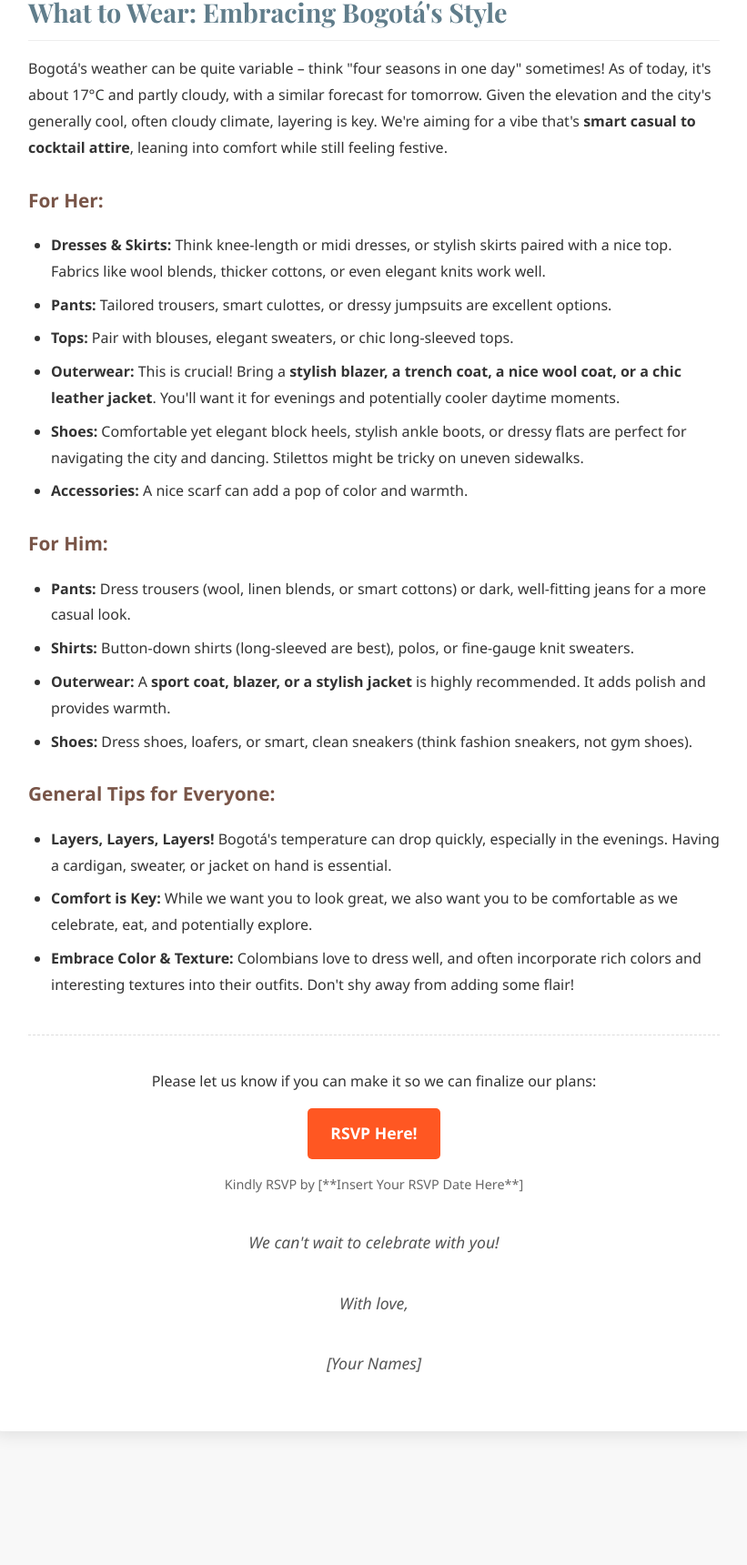
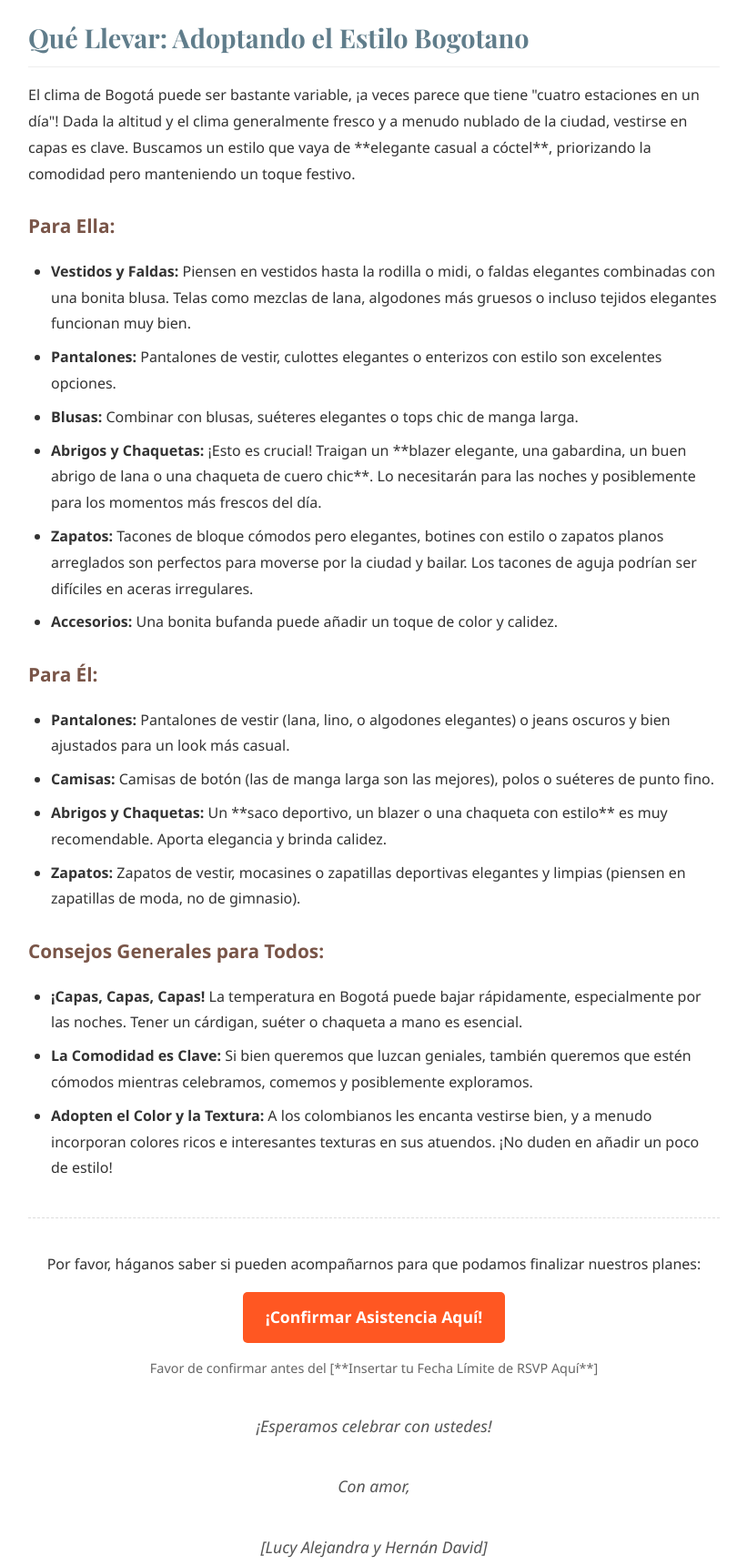
Before and after one commit to hsantos10/matri, a plain HTML site: page index.html in a window 1280 px wide. Shown: the part 480-2200 px from the top of the page at 91% size, without its empty margins (229-1050 px from the left). Before the commit the page ends 2093 px from the top, so only its background shows below. Drawn offline with nearby package versions, Linux system fonts and the light colour scheme.

Commit message:
Update index.html

```diff
--- a/index.html
+++ b/index.html
@@ -1,9 +1,9 @@
 <!DOCTYPE html>
-<html lang="en">
+<html lang="es">
 <head>
     <meta charset="UTF-8">
     <meta name="viewport" content="width=device-width, initial-scale=1.0">
-    <title>You're Invited! Wedding Celebration in Bogotá!</title>
+    <title>¡Están Invitados! Celebración de Boda en Bogotá</title>
     <style>
         body {
             font-family: 'Segoe UI', Tahoma, Geneva, Verdana, sans-serif;
@@ -14,24 +14,24 @@
             background-color: #f8f8f8;
             display: flex;
             justify-content: center;
-            align-items: flex-start; /* Align to the top */
+            align-items: flex-start;
             min-height: 100vh;
-            box-sizing: border-box; /* Include padding in element's total width and height */
+            box-sizing: border-box;
         }
         .invite-container {
-            max-width: 760px; /* Slightly wider for better readability */
+            max-width: 760px;
             width: 100%;
-            margin: 20px auto; /* Add margin-top for breathing room */
+            margin: 20px auto;
             background-color: #fff;
             padding: 40px;
             border-radius: 12px;
             box-shadow: 0 4px 20px rgba(0, 0, 0, 0.1);
-            line-height: 1.8; /* More comfortable line spacing */
+            line-height: 1.8;
         }
         h1 {
-            font-family: 'Playfair Display', serif; /* A more elegant font */
+            font-family: 'Playfair Display', serif;
             font-size: 2.5em;
-            color: #4CAF50; /* A pleasant green */
+            color: #4CAF50;
             text-align: center;
             margin-bottom: 25px;
             line-height: 1.2;
@@ -39,7 +39,7 @@
         h2 {
             font-family: 'Playfair Display', serif;
             font-size: 1.8em;
-            color: #607D8B; /* A slate grey */
+            color: #607D8B;
             margin-top: 35px;
             margin-bottom: 15px;
             border-bottom: 1px solid #eee;
@@ -47,7 +47,7 @@
         }
         h3 {
             font-size: 1.3em;
-            color: #795548; /* A warm brown */
+            color: #795548;
             margin-top: 25px;
             margin-bottom: 10px;
         }
@@ -55,7 +55,7 @@
             margin-bottom: 1em;
         }
         .airbnb-link {
-            color: #2196F3; /* A vibrant blue */
+            color: #2196F3;
             text-decoration: none;
             font-weight: bold;
         }
@@ -78,7 +78,7 @@
         }
         .rsvp-button {
             display: inline-block;
-            background-color: #FF5722; /* A warm orange */
+            background-color: #FF5722;
             color: white;
             padding: 12px 25px;
             border-radius: 5px;
@@ -102,54 +102,54 @@
 </head>
 <body>
     <div class="invite-container">
-        <h1>You're Invited! Wedding Celebration in Bogotá!</h1>
-        <p>Dearest friends and family,</p>
-        <p>We're beyond thrilled to invite you to celebrate our wedding in beautiful Bogotá, Colombia! We'll be staying at this lovely Airbnb: <a href="https://www.airbnb.com/rooms/54281895" class="airbnb-link" target="_blank" rel="noopener noreferrer">https://www.airbnb.com/rooms/54281895</a> and would love for you to join us for a relaxed and joyful celebration during your stay.</p>
-        <p>Get ready for good company, delicious food, and plenty of dancing as we kick off our new chapter together!</p>
+        <h1>¡Están Invitados! Celebración de Boda en Bogotá</h1>
+        <p>Queridos amigos y familiares,</p>
+        <p>¡Estamos inmensamente felices de invitarlos a celebrar nuestra boda en la hermosa Bogotá, Colombia! Nos hospedaremos en este encantador Airbnb: <a href="https://www.airbnb.com/rooms/54281895" class="airbnb-link" target="_blank" rel="noopener noreferrer">https://www.airbnb.com/rooms/54281895</a> y nos encantaría que nos acompañaran para una celebración relajada y alegre durante su estadía.</p>
+        <p>¡Prepárense para buena compañía, comida deliciosa y mucha música mientras comenzamos nuestro nuevo capítulo juntos!</p>
 
         <section class="wear-recommendations">
-            <h2>What to Wear: Embracing Bogotá's Style</h2>
-            <p>Bogotá's weather can be quite variable – think "four seasons in one day" sometimes! As of today, it's about 17°C and partly cloudy, with a similar forecast for tomorrow. Given the elevation and the city's generally cool, often cloudy climate, layering is key. We're aiming for a vibe that's <strong>smart casual to cocktail attire</strong>, leaning into comfort while still feeling festive.</p>
+            <h2>Qué Llevar: Adoptando el Estilo Bogotano</h2>
+            <p>El clima de Bogotá puede ser bastante variable, ¡a veces parece que tiene "cuatro estaciones en un día"! Dada la altitud y el clima generalmente fresco y a menudo nublado de la ciudad, vestirse en capas es clave. Buscamos un estilo que vaya de **elegante casual a cóctel**, priorizando la comodidad pero manteniendo un toque festivo.</p>
 
-            <h3>For Her:</h3>
+            <h3>Para Ella:</h3>
             <ul>
-                <li><strong>Dresses & Skirts:</strong> Think knee-length or midi dresses, or stylish skirts paired with a nice top. Fabrics like wool blends, thicker cottons, or even elegant knits work well.</li>
-                <li><strong>Pants:</strong> Tailored trousers, smart culottes, or dressy jumpsuits are excellent options.</li>
-                <li><strong>Tops:</strong> Pair with blouses, elegant sweaters, or chic long-sleeved tops.</li>
-                <li><strong>Outerwear:</strong> This is crucial! Bring a <strong>stylish blazer, a trench coat, a nice wool coat, or a chic leather jacket</strong>. You'll want it for evenings and potentially cooler daytime moments.</li>
-                <li><strong>Shoes:</strong> Comfortable yet elegant block heels, stylish ankle boots, or dressy flats are perfect for navigating the city and dancing. Stilettos might be tricky on uneven sidewalks.</li>
-                <li><strong>Accessories:</strong> A nice scarf can add a pop of color and warmth.</li>
+                <li><strong>Vestidos y Faldas:</strong> Piensen en vestidos hasta la rodilla o midi, o faldas elegantes combinadas con una bonita blusa. Telas como mezclas de lana, algodones más gruesos o incluso tejidos elegantes funcionan muy bien.</li>
+                <li><strong>Pantalones:</strong> Pantalones de vestir, culottes elegantes o enterizos con estilo son excelentes opciones.</li>
+                <li><strong>Blusas:</strong> Combinar con blusas, suéteres elegantes o tops chic de manga larga.</li>
+                <li><strong>Abrigos y Chaquetas:</strong> ¡Esto es crucial! Traigan un **blazer elegante, una gabardina, un buen abrigo de lana o una chaqueta de cuero chic**. Lo necesitarán para las noches y posiblemente para los momentos más frescos del día.</li>
+                <li><strong>Zapatos:</strong> Tacones de bloque cómodos pero elegantes, botines con estilo o zapatos planos arreglados son perfectos para moverse por la ciudad y bailar. Los tacones de aguja podrían ser difíciles en aceras irregulares.</li>
+                <li><strong>Accesorios:</strong> Una bonita bufanda puede añadir un toque de color y calidez.</li>
             </ul>
 
-            <h3>For Him:</h3>
+            <h3>Para Él:</h3>
             <ul>
-                <li><strong>Pants:</strong> Dress trousers (wool, linen blends, or smart cottons) or dark, well-fitting jeans for a more casual look.</li>
-                <li><strong>Shirts:</strong> Button-down shirts (long-sleeved are best), polos, or fine-gauge knit sweaters.</li>
-                <li><strong>Outerwear:</strong> A <strong>sport coat, blazer, or a stylish jacket</strong> is highly recommended. It adds polish and provides warmth.</li>
-                <li><strong>Shoes:</strong> Dress shoes, loafers, or smart, clean sneakers (think fashion sneakers, not gym shoes).</li>
+                <li><strong>Pantalones:</strong> Pantalones de vestir (lana, lino, o algodones elegantes) o jeans oscuros y bien ajustados para un look más casual.</li>
+                <li><strong>Camisas:</strong> Camisas de botón (las de manga larga son las mejores), polos o suéteres de punto fino.</li>
+                <li><strong>Abrigos y Chaquetas:</strong> Un **saco deportivo, un blazer o una chaqueta con estilo** es muy recomendable. Aporta elegancia y brinda calidez.</li>
+                <li><strong>Zapatos:</strong> Zapatos de vestir, mocasines o zapatillas deportivas elegantes y limpias (piensen en zapatillas de moda, no de gimnasio).</li>
             </ul>
         </section>
 
         <section class="general-tips">
-            <h3>General Tips for Everyone:</h3>
+            <h3>Consejos Generales para Todos:</h3>
             <ul>
-                <li><strong>Layers, Layers, Layers!</strong> Bogotá's temperature can drop quickly, especially in the evenings. Having a cardigan, sweater, or jacket on hand is essential.</li>
-                <li><strong>Comfort is Key:</strong> While we want you to look great, we also want you to be comfortable as we celebrate, eat, and potentially explore.</li>
-                <li><strong>Embrace Color & Texture:</strong> Colombians love to dress well, and often incorporate rich colors and interesting textures into their outfits. Don't shy away from adding some flair!</li>
+                <li><strong>¡Capas, Capas, Capas!</strong> La temperatura en Bogotá puede bajar rápidamente, especialmente por las noches. Tener un cárdigan, suéter o chaqueta a mano es esencial.</li>
+                <li><strong>La Comodidad es Clave:</strong> Si bien queremos que luzcan geniales, también queremos que estén cómodos mientras celebramos, comemos y posiblemente exploramos.</li>
+                <li><strong>Adopten el Color y la Textura:</strong> A los colombianos les encanta vestirse bien, y a menudo incorporan colores ricos e interesantes texturas en sus atuendos. ¡No duden en añadir un poco de estilo!</li>
             </ul>
         </section>
 
         <section class="rsvp-section">
-            <p>Please let us know if you can make it so we can finalize our plans:</p>
-            <a href="[Your Google Form Link]" class="rsvp-button" target="_blank" rel="noopener noreferrer">
-                RSVP Here!
+            <p>Por favor, háganos saber si pueden acompañarnos para que podamos finalizar nuestros planes:</p>
+            <a href="[https://docs.google.com/forms/d/e/1FAIpQLSdQGFhzW8y5qa3sEKr5WvrykY9unlK28avGvK-5KQ-YDir-Ug/viewform?usp=dialog]" class="rsvp-button" target="_blank" rel="noopener noreferrer">
+                ¡Confirmar Asistencia Aquí!
             </a>
-            <p style="margin-top: 15px; font-size: 0.9em; color: #666;">Kindly RSVP by [**Insert Your RSVP Date Here**]</p>
+            <p style="margin-top: 15px; font-size: 0.9em; color: #666;">Favor de confirmar antes del [**Insertar tu Fecha Límite de RSVP Aquí**]</p>
         </section>
 
-        <p class="signature">We can't wait to celebrate with you!</p>
-        <p class="signature">With love,</p>
-        <p class="signature">[Your Names]</p>
+        <p class="signature">¡Esperamos celebrar con ustedes!</p>
+        <p class="signature">Con amor,</p>
+        <p class="signature">[Lucy Alejandra y Hernán David]</p>
     </div>
 </body>
 </html>
```
